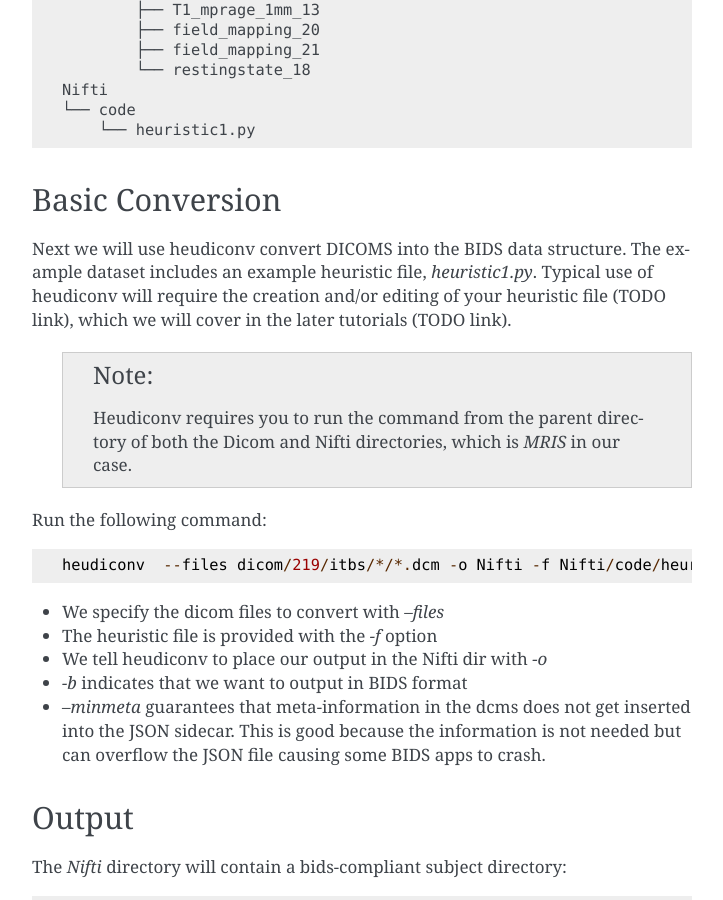
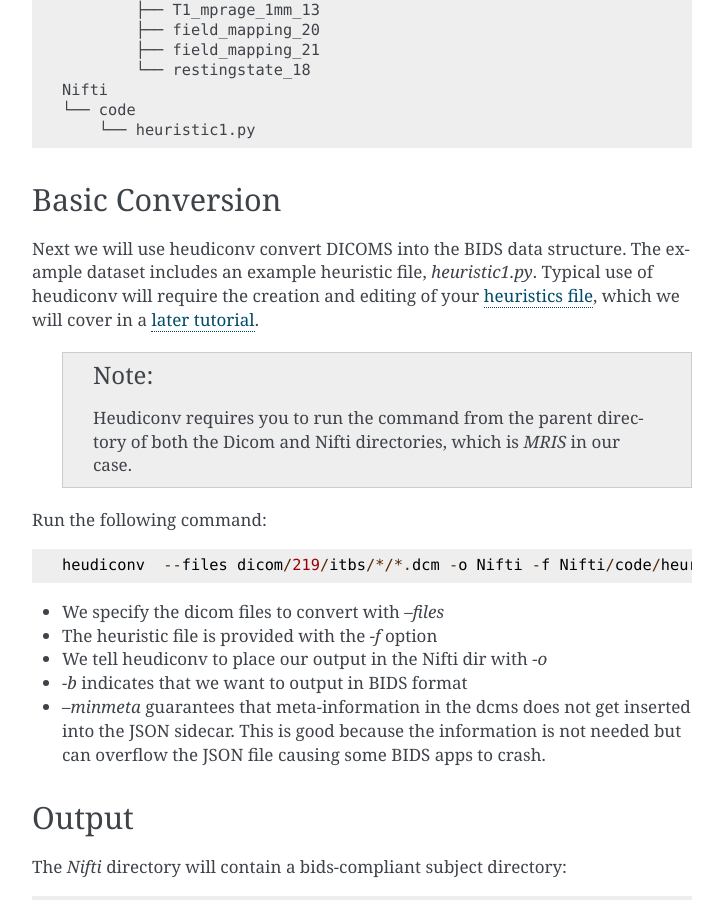
Before and after one commit to nipy/heudiconv, a Sphinx documentation site: the page built from docs/quickstart.rst, in a window 1280 px wide and 900 px high, scrolled down 618 px. Shown: the whole window, without its empty margins (388-1111 px from the left). Built offline with Sphinx 7.4.7, drawn with Linux system fonts in a browser that asks for light colours; the version number could not be read and is left out.

Commit message:
Fix links

```diff
--- a/docs/quickstart.rst
+++ b/docs/quickstart.rst
@@ -37,9 +37,8 @@ Basic Conversion
 
 Next we will use heudiconv convert DICOMS into the BIDS data structure.
 The example dataset includes an example heuristic file, `heuristic1.py`.
-Typical use of heudiconv will require the creation
-and/or editing of your heuristic file (TODO link), which we will cover
-in the later tutorials (TODO link).
+Typical use of heudiconv will require the creation and editing of your :doc:`heuristics file <heuristics>`, which we will cover
+in a :doc:`later tutorial <custom-heuristic>`.
 
     .. note:: Heudiconv requires you to run the command from the parent
               directory of both the Dicom and Nifti directories, which is `MRIS` in
```
